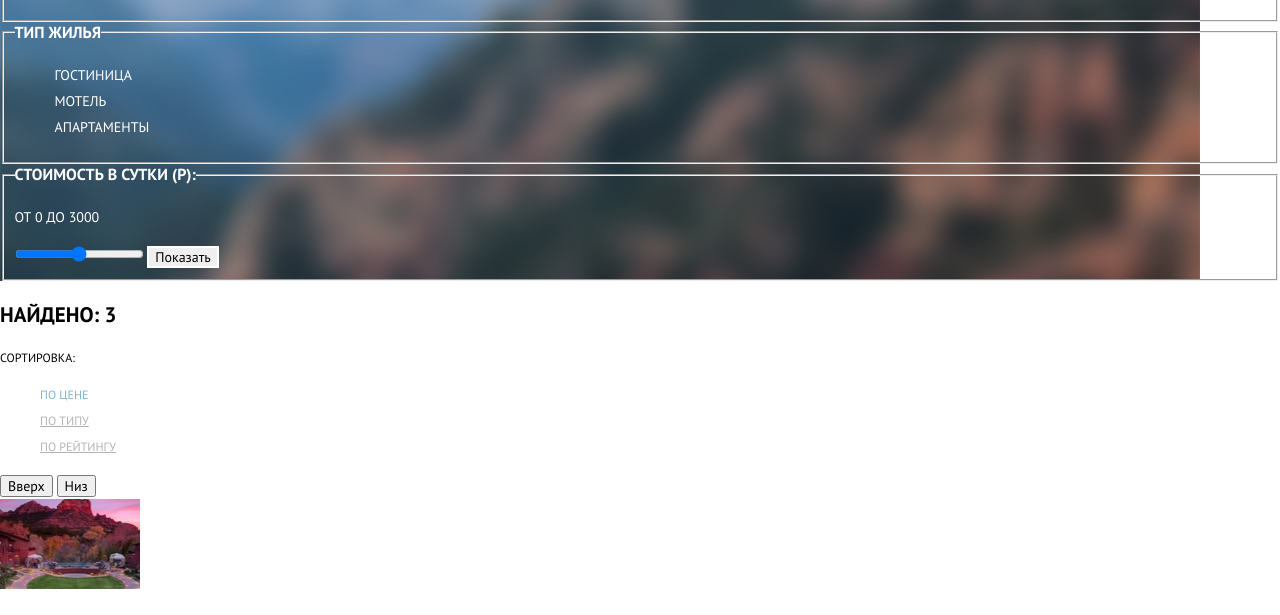
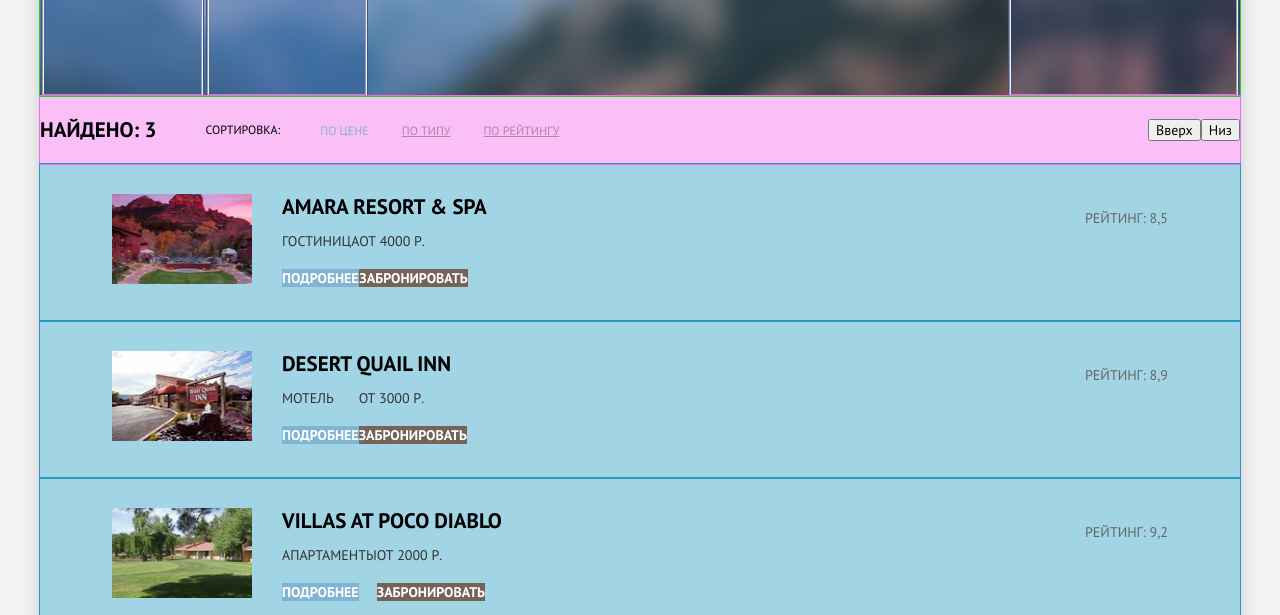
Before and after one commit to sarinrustam/41568-sedona-26, a plain HTML site: page catalog.html in a window 1280 px wide. Shown: the part 147-762 px from the top of the page. Drawn offline with nearby package versions, Linux system fonts and the light colour scheme.

Commit message:
Added all flexbox for catalog

```diff
--- a/catalog.html
+++ b/catalog.html
@@ -7,9 +7,11 @@
     <link href="https://fonts.googleapis.com/css?family=PT+Sans:400,700&display=swap&subset=cyrillic" rel="stylesheet">
     <link href="./node_modules/normalize.css/normalize.css" rel="stylesheet">
     <link href="./css/style.css" rel="stylesheet">
+    <link href="./css/outline.css" rel="stylesheet">
 </head>
 
-<body>
+<body class="page">
+    <div class="page__container">
         <header class="header">
             <nav class="header__nav">
                 <ul class="header__list list">
@@ -95,8 +97,10 @@
 
                 <article class="hotels__item">
                     <img class="hotels__image" src="img/amara-resort.jpg" width="140" height="90" alt="Фото гостиницы Amara Resort & Spa">
+                    <div class="hotels__column">
                         <h3 class="hotels__title">Amara Resort & Spa</h3>
-                <!-- Гостиницу и кнопку "подробнее" решил обернуть в div, их можно удобно стилизовать-->
+
+                        <div class="hotels__row">
                             <div class="hotels__column">
                                 <p class="hotels__text">Гостиница</p>
                                 <a class="hotels__button button" href="#">Подробнее</a>
@@ -105,8 +109,9 @@
                                 <p class="hotels__text">От 4000 Р.</p>
                                 <a class="hotels__button button button--brown" href="#">Забронировать</a>
                             </div>
+                        </div>
+                    </div>
 
-                <!-- блок с рейтингом -->
                     <div class="hotels__rating">
                         <div class="hotels__stars">
                             <span class="hotels__star"></span>
@@ -118,8 +123,9 @@
                 <article class="hotels__item">
 
                     <img class="hotels__image" src="img/desert-quail.jpg" width="140" height="90" alt="Фото мотеля Desert Quail Inn">
+                    <div class="hotels__column">
                         <h3 class="hotels__title">Desert Quail Inn</h3>
-
+                        <div class="hotels__row">
                             <div class="hotels__column">
                                 <p class="hotels__text">Мотель</p>
                                 <a class="hotels__button button" href="#">Подробнее</a>
@@ -128,7 +134,8 @@
                                 <p class="hotels__text">От 3000 Р.</p>
                                 <a class="hotels__button button button--brown" href="#">Забронировать</a>
                             </div>
-
+                        </div>
+                    </div>
                     <!-- блок с рейтингом -->
                     <div class="hotels__rating">
                         <div class="hotels__stars">
@@ -140,10 +147,10 @@
 
                 <article class="hotels__item">
 
-                <img src="img/vilais-poco-diablo.jpg" width="140" height="90" alt="Фото апартаментов Villas at Poco Diablo">
-
+                    <img class="hotels__image" src="img/vilais-poco-diablo.jpg" width="140" height="90" alt="Фото апартаментов Villas at Poco Diablo">
+                    <div class="hotels__column">
                         <h3 class="hotels__title">Villas at Poco Diablo</h3>
-
+                        <div class="hotels__row">
                             <div class="hotels__column">
                                 <p class="hotels__text">Апартаменты</p>
                                 <a class="hotels__button button" href="#">Подробнее</a>
@@ -152,7 +159,8 @@
                                 <p class="hotels__text">От 2000 Р.</p>
                                 <a class="hotels__button button button--brown" href="#">Забронировать</a>
                             </div>
-
+                        </div>
+                    </div>
                     <!-- блок с рейтингом -->
                     <div class="hotels__rating">
                         <div class="hotels__stars">
@@ -185,5 +193,7 @@
                 <a class="copyright__link" href="https://htmlacademy.ru/intensive/htmlcss"><img class="copyright__image" src="img/logo-htmlacademy.png" width="115" height="41" alt="Логотип HTML Academy"></a>
             </div>
         </footer>
+    </div>
+</body>
 
 </html>
--- a/css/outline.css
+++ b/css/outline.css
@@ -82,3 +82,33 @@
     background-color: rgba(66, 17, 245, 0.288);
     outline: 1px solid rgba(66, 17, 245);
 }
+
+
+/*  */
+
+
+/* Вторая страница */
+
+.searching-hotels {
+    background-color: rgba(27, 212, 42, 0.205);
+    outline: 1px solid rgba(27, 212, 42);
+}
+
+.searching-hotels__section {
+    background-color: rgba(59, 82, 160, 0.205);
+    outline: 1px solid rgba(59, 82, 160);
+}
+
+.sort {
+    background-color: rgba(241, 107, 235, 0.432);
+    outline: 1px solid rgba(241, 107, 235);
+}
+
+.sort__list {
+    display: flex;
+}
+
+.hotels__item {
+    background-color: rgba(39, 156, 192, 0.432);
+    outline: 1px solid rgba(39, 156, 192);
+}
--- a/css/style.css
+++ b/css/style.css
@@ -499,3 +499,64 @@
     align-items: center;
     padding-right: 101px;
 }
+
+
+/* Catalog */
+
+.searching-hotels {
+    display: flex;
+}
+
+.searching-hotels__section:last-child {
+    margin-left: auto;
+}
+
+.searching-hotels {
+    min-height: 217px;
+}
+
+.sort {
+    display: flex;
+    justify-content: space-between;
+    align-items: center;
+}
+
+.sort__item {
+    margin-right: 33px;
+}
+
+.sort__button--up {
+    margin-left: auto;
+}
+
+.sort__text {
+    padding-left: 49px;
+    align-self: center;
+}
+
+.hotels__item {
+    padding: 30px 72px;
+    display: flex;
+}
+
+.hotels__row {
+    display: flex;
+}
+
+.hotels__rating {
+    margin-left: auto;
+}
+
+.hotels__title {
+    margin-top: 0;
+    margin-bottom: 11px;
+}
+
+.hotels__text {
+    margin-top: 0;
+    margin-bottom: 13px;
+}
+
+.hotels__image {
+    margin-right: 30px;
+}
```
Lines whose indentation alone changed are shown as unchanged.
